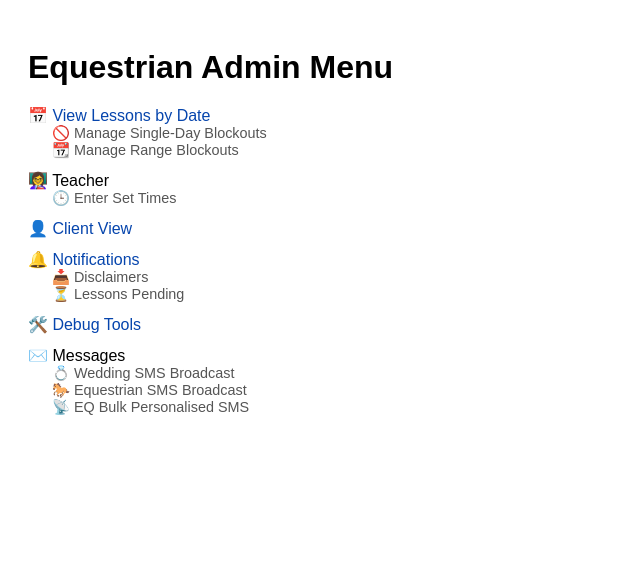
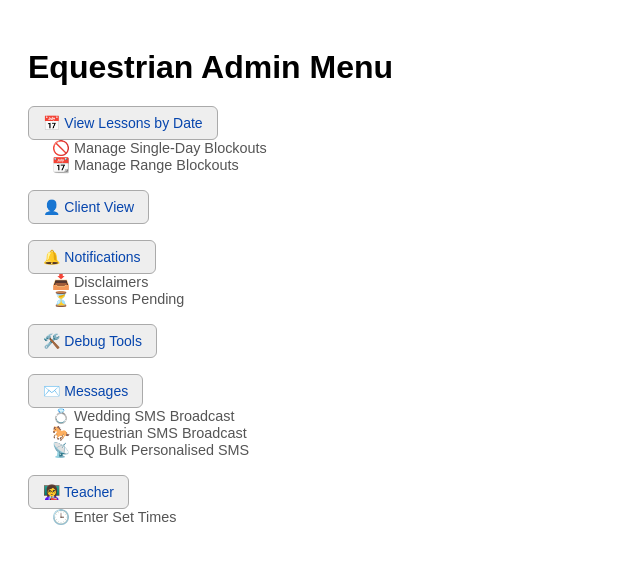
Before and after one commit to blackmustangsally1970-prog/CherbonApp, a Flask app: page / in a window 1280 px wide. Shown: the top 564 px of the page, without its empty margins (0-640 px from the left). Run offline with Flask 3, Linux system fonts and the light colour scheme.

Commit message:
UI polish: menu buttons + client view buttons

```diff
--- a/templates/index.html
+++ b/templates/index.html
@@ -23,14 +23,60 @@
     }
     a { text-decoration: none; color: #0645AD; }
     a:hover { text-decoration: underline; }
+
+
+/* Main menu button style (matches Back button) */
+.menu-btn {
+  display: inline-block;
+  background: #eee;
+  border: 1px solid #aaa;
+  padding: 8px 14px;
+  border-radius: 6px;
+  font-size: 14px;
+  color: #0645AD;
+  text-decoration: none;
+  transition: background 0.2s ease, box-shadow 0.2s ease;
+}
+
+.menu-btn:hover {
+  background: #ddd;
+  text-decoration: none;
+  box-shadow: 0 2px 4px rgba(0,0,0,0.15);
+}
+
+/* Keep submenu links simple */
+ul.submenu {
+  list-style: none;
+  padding-left: 24px;
+  font-size: 0.9em;
+  color: #555;
+}
+
+ul.submenu a {
+  color: #555;
+}
+
+ul.submenu a:hover {
+  color: #0645AD;
+  text-decoration: underline;
+}
+
+/* Space between menu items */
+ul.menu > li {
+  margin-bottom: 16px;
+}
+
+
+
   </style>
 </head>
 <body>
 <h1>Equestrian Admin Menu</h1>
+
 <ul class="menu">
 
   <li>
-      <a href="{{ url_for('lessons_by_date') }}">📅 View Lessons by Date</a>
+    <a href="{{ url_for('lessons_by_date') }}" class="menu-btn">📅 View Lessons by Date</a>
     <ul class="submenu">
       <li><a href="{{ url_for('manage_blockout_dates') }}">🚫 Manage Single‑Day Blockouts</a></li>
       <li><a href="{{ url_for('manage_blockout_ranges') }}">📆 Manage Range Blockouts</a></li>
@@ -38,27 +84,23 @@
   </li>
 
   <li>
-      👩‍🏫 Teacher
-      <ul class="submenu">
-        <li><a href="{{ url_for('manage_teacher_times') }}">🕒 Enter Set Times</a></li>
-      </ul>
+    <a href="{{ url_for('client_view') }}" class="menu-btn">👤 Client View</a>
   </li>
 
-    <li><a href="{{ url_for('client_view') }}">👤 Client View</a></li>
-
   <li>
-      <a href="{{ url_for('notifications') }}">🔔 Notifications</a>
+    <a href="{{ url_for('notifications') }}" class="menu-btn">🔔 Notifications</a>
     <ul class="submenu">
       <li><a href="{{ url_for('notifications') }}">📥 Disclaimers</a></li>
       <li><a href="{{ url_for('pending_lessons') }}">⏳ Lessons Pending</a></li>
     </ul>
   </li>
 
-    <li><a href="{{ url_for('debug_page') }}">🛠️ Debug Tools</a></li>
+  <li>
+    <a href="{{ url_for('debug_page') }}" class="menu-btn">🛠️ Debug Tools</a>
+  </li>
 
-<!-- ⭐ NEW MESSAGES SECTION ⭐ -->
   <li>
-  ✉️ Messages
+    <span class="menu-btn">✉️ Messages</span>
     <ul class="submenu">
       <li><a href="{{ url_for('wedding_sms') }}">💍 Wedding SMS Broadcast</a></li>
       <li><a href="{{ url_for('equestrian_sms') }}">🐎 Equestrian SMS Broadcast</a></li>
@@ -66,7 +108,15 @@
     </ul>
   </li>
 
+  <!-- Teacher moved to bottom -->
+  <li>
+    <span class="menu-btn">👩‍🏫 Teacher</span>
+    <ul class="submenu">
+      <li><a href="{{ url_for('manage_teacher_times') }}">🕒 Enter Set Times</a></li>
+    </ul>
+  </li>
 
 </ul>
+
 </body>
 </html>
```
Also changed, not shown: templates/client_view.html (+23 -2 lines), templates/lessons_by_date.html (line endings or trailing spaces). Lines whose indentation alone changed are shown as unchanged.
